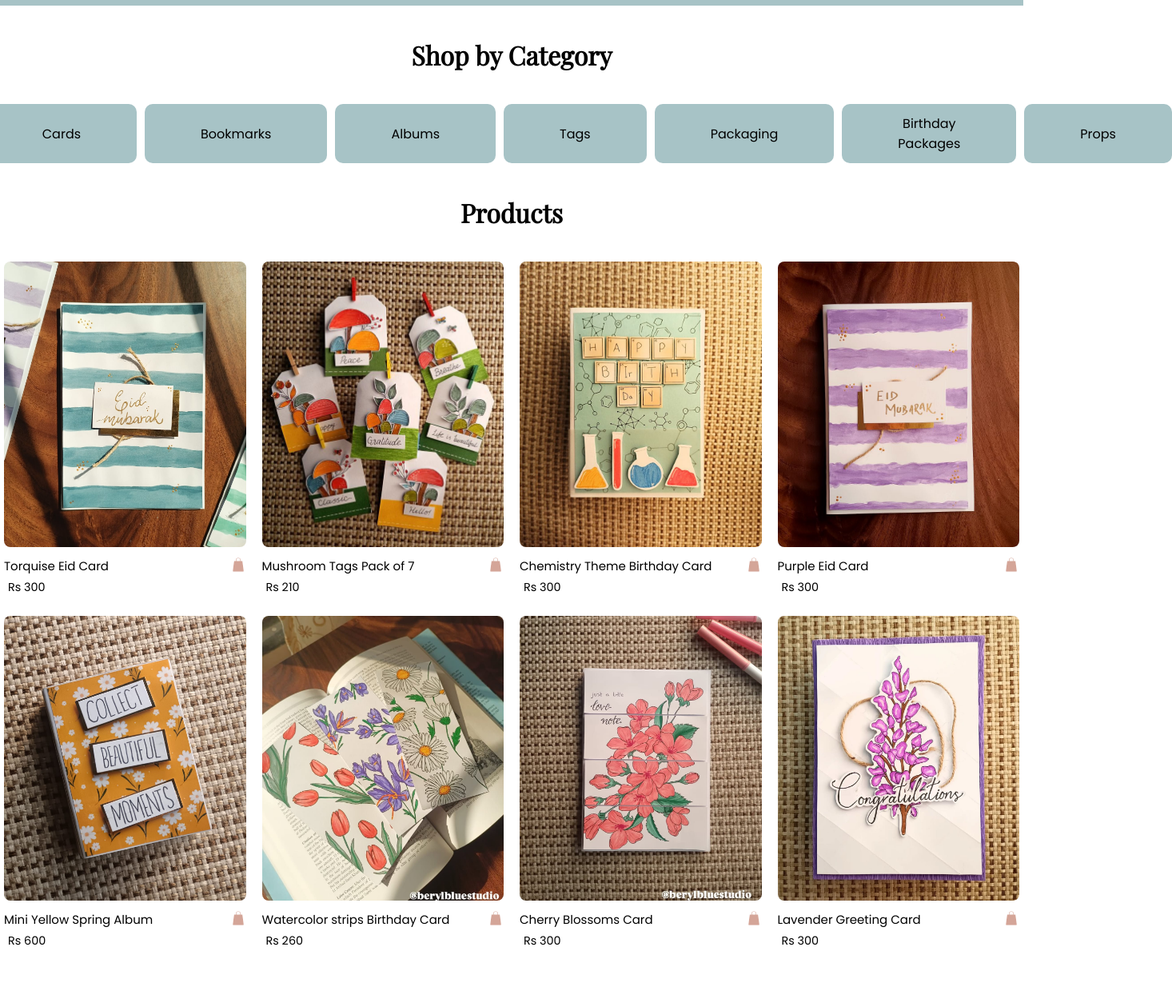
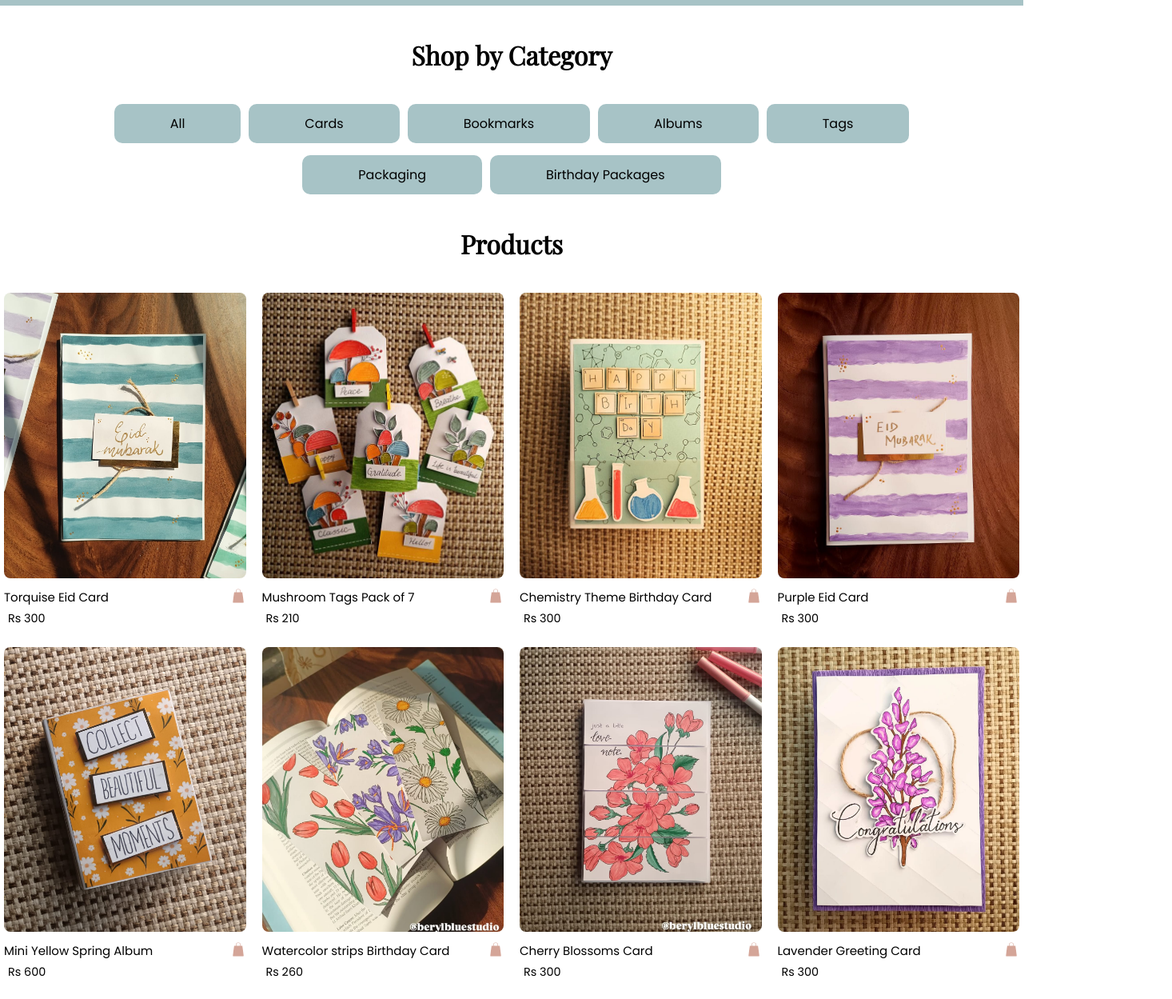
Before and after one commit to syedamaryamazhar/Beryl-Blue-Studio-Complete, a React (Vite) app in the folder bbs-proj/: page / in a window 1280 px wide. Shown: the part 180-1429 px from the top of the page at 80% size, 1466 px wide, since content can reach past the window. Built offline with nearby package versions, Linux system fonts and the light colour scheme.

Commit message:
fixed productspage

```diff
--- a/bbs-proj/src/pages/Productspage.jsx
+++ b/bbs-proj/src/pages/Productspage.jsx
@@ -29,6 +29,14 @@ const ProductsPage = () => {
         { id: 6, title: "Watercolor strips Birthday Card", price: 260, image: "/images/bookmark.jpeg" },
         { id: 7, title: "Cherry Blossoms Card", price: 300, image: "/images/p7.jpeg" },
         { id: 8, title: "Lavender Greeting Card", price: 300, image: "/images/p8.jpeg" },
+        { id: 9, title:"Torquise Eid Card", price: 300, image: "/images/p1.jpeg"},
+        { id: 10, title: "Mushroom Tags Pack of 7", price: 210, image: "/images/p2.jpeg" },
+        { id: 11, title: "Chemistry Theme Birthday Card", price: 300, image: "/images/p3.jpeg" },
+        { id: 12, title: "Purple Eid Card", price: 300, image: "/images/p4.jpeg" },
+        { id: 13, title: "Mini Yellow Spring Album", price: 600, image: "/images/p5.jpeg" },
+        { id: 14, title: "Watercolor strips Birthday Card", price: 260, image: "/images/bookmark.jpeg" },
+        { id: 15, title: "Cherry Blossoms Card", price: 300, image: "/images/p7.jpeg" },
+        { id: 16, title: "Lavender Greeting Card", price: 300, image: "/images/p8.jpeg" },
     ];
 
     const filteredProducts = activeCategory === 'all'? featuredProducts:featuredProducts.filter(p => p.category === activeCategory);
@@ -40,7 +48,13 @@ const ProductsPage = () => {
                 <h2 className='section-title'>Shop by Category</h2>
                 <div className='box-groups'>
                     <div className='box-row'>
-                        {categories.map((opt => (
+                        {categories.slice(0,5).map((opt => (
+                            <button key={opt.id} className={`box-btn ${activeCategory === opt.id ? 'active':''}`}>{opt.label}</button>
+
+                        )))}
+                    </div>
+                    <div className='box-row'>
+                        {categories.slice(5,7).map((opt => (
                             <button key={opt.id} className={`box-btn ${activeCategory === opt.id ? 'active':''}`}>{opt.label}</button>
 
                         )))}
```
